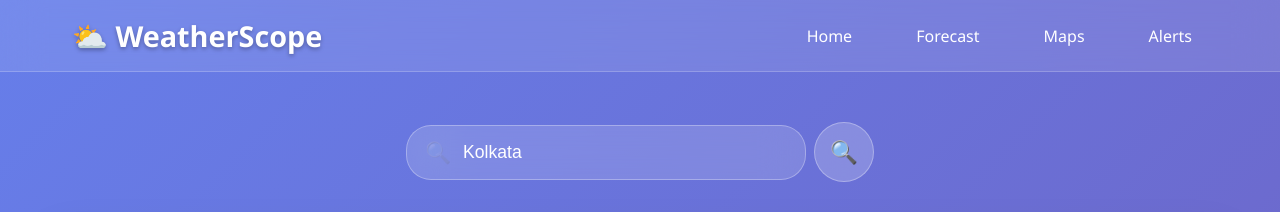
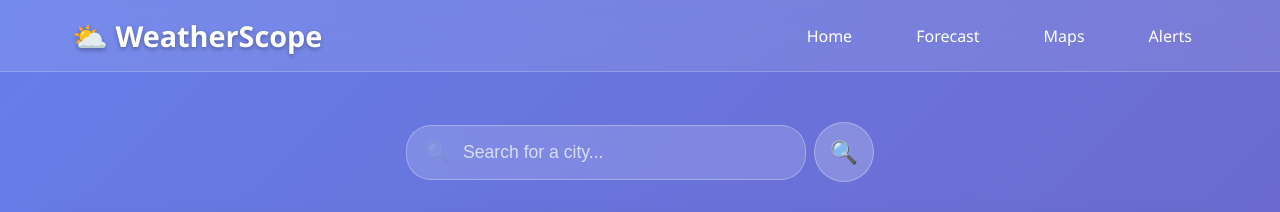
Before and after one commit to Ius221/WeatherForecast, a Vue app: page / in a window 1280 px wide. Shown: the top 212 px of the page. Built offline with nearby package versions, Linux system fonts and the light colour scheme; no server answers.

Commit message:
section-1 COMPLETED here

```diff
--- a/src/App.vue
+++ b/src/App.vue
@@ -1,9 +1,12 @@
 <template>
   <div>
     <the-header />
-
     <div class="container">
-      <main-location />
+      <main-location
+        @location-info="takeLocation"
+        :isLoading="isLoading"
+        :apiResponse="fetchedRes"
+      />
       <hour-forecast />
       <days-forecast />
       <neighbour-location />
@@ -28,6 +31,45 @@ export default {
     TheFooter,
     DaysForecast,
     MainLocation,
+  },
+
+  data() {
+    return {
+      location: "Kolkata",
+      isLoading: false,
+      apiResponse: [],
+      fetchedRes: {},
+    };
+  },
+
+  methods: {
+    takeLocation(getLocation) {
+      this.location = getLocation;
+      this.apiCall();
+    },
+
+    async apiCall() {
+      this.isLoading = true;
+      try {
+        const response = await fetch(
+          `http://api.weatherapi.com/v1/forecast.json?key=58eea9fae1ea43b4b0b125004251606&q=${this.location}&days=5&aqi=no&alerts=no`
+        );
+
+        if (!response.ok)
+          throw new Error(`HTTP error! status: ${response.status}`);
+
+        this.fetchedRes = await response.json();
+        console.log(this.location);
+        console.log(this.fetchedRes.location);
+      } catch (err) {
+        console.error("Error fetching weather data : " + err);
+      } finally {
+        this.isLoading = false;
+      }
+    },
+  },
+  created() {
+    this.apiCall();
   },
 };
 </script>
--- a/src/components/Location/MainLocation.vue
+++ b/src/components/Location/MainLocation.vue
@@ -20,6 +20,7 @@
   <h2 v-if="isLoading" style="color: white">
     <center>Fetching Data...</center>
   </h2>
+
   <big-container v-else>
     <div class="location-info">
       <h1 class="location-name">{{ apiResponses.city }}</h1>
@@ -55,36 +56,35 @@
 
 <script>
 export default {
+  props: ["isLoading", "apiResponse"],
   data() {
     return {
       otherDetails: [],
-      enteredLocation: "Kolkata",
+      enteredLocation: "",
       apiResponses: {},
-      isLoading: false,
       imgSrc: "",
     };
   },
 
+  watch: {
+    apiResponse: {
+      handler(newVal) {
+        if (newVal && Object.keys(newVal).length > 0) {
+          this.updateWeatherDetails(newVal);
+        }
+      },
+      immediate: true,
+      deep: true,
+    },
+  },
+
   methods: {
     async ResponseEdited() {
-      this.isLoading = true;
-      let tempObj = {};
-      let tempArr = [];
-      let fetchedRes = {};
-
-      try {
-        const response = await fetch(
-          `http://api.weatherapi.com/v1/forecast.json?key=58eea9fae1ea43b4b0b125004251606&q=${this.enteredLocation}&days=5&aqi=no&alerts=no`
-        );
-
-        if (!response.ok) {
-          throw new Error(`HTTP error! status: ${response.status}`);
-        }
-
-        fetchedRes = await response.json();
+      this.$emit("location-info", this.enteredLocation);
       this.enteredLocation = "";
-
-        tempObj = {
+    },
+    updateWeatherDetails(fetchedRes) {
+      let tempObj = {
         city: fetchedRes.location.name,
         fullLocation:
           fetchedRes.location.region + ", " + fetchedRes.location.country,
@@ -95,7 +95,7 @@ export default {
         img: fetchedRes.current.condition.icon,
       };
 
-        tempArr = [
+      let tempArr = [
         {
           label: "Wind Speed",
           value: fetchedRes.current.wind_kph + " km/h",
@@ -131,17 +131,12 @@ export default {
         console.warn("Weather icon not found, using fallback:", e);
         this.imgSrc = this.apiResponses.img;
       }
-      } catch (error) {
-        console.error("Error fetching weather data:", error);
-      } finally {
-        this.isLoading = false;
-      }
     },
   },
 
-  created() {
-    this.ResponseEdited();
-  },
+  // created() {
+  //   this.ResponseEdited();
+  // },
 };
 </script>
 
```
Lines whose indentation alone changed are shown as unchanged.
